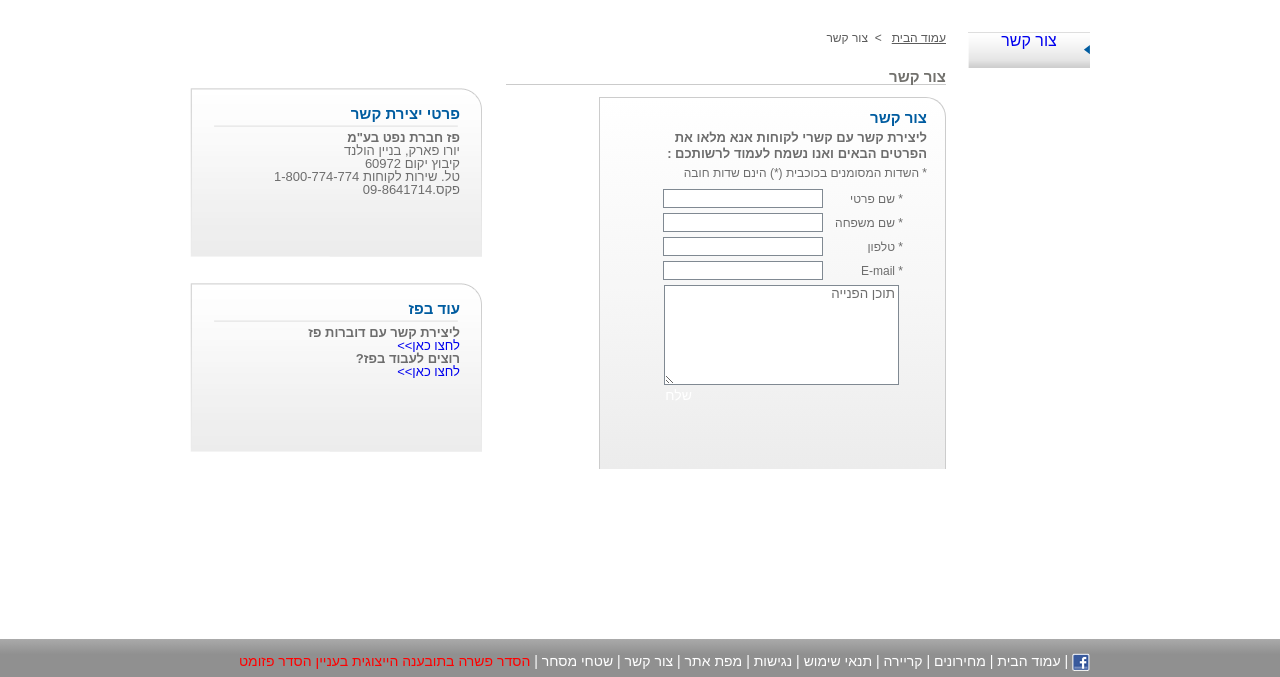
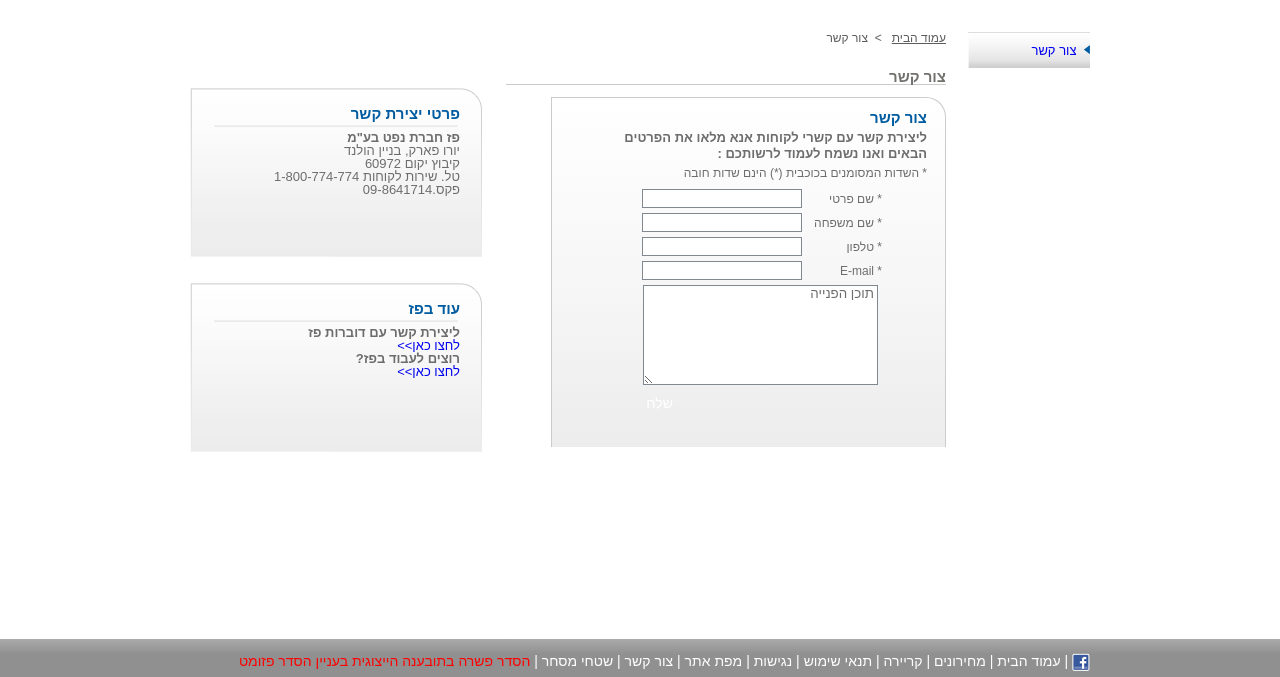
Before and after one commit to lalisite/midcourse, a plain HTML site: page contact.html in a window 1280 px wide. Shown: the part 123-800 px from the top of the page. Drawn offline with Linux system fonts and the light colour scheme.

Commit message:
last chg contact

```diff
--- a/contact.css
+++ b/contact.css
@@ -43,8 +43,8 @@
     border-style: solid solid none solid;
     border-width: 1px;
     border-color: #CCCCCC;
-    width: 347px;
-    min-height: 332px;
+    width: 395px;
+    height: 350px;
     padding: 12px 18px;
     background: #ffffff;
     background: -moz-linear-gradient(top, #ffffff 0%, #f7f7f7 49%, #f7f7f7 51%, #ececec 100%);
@@ -170,7 +170,9 @@ a.button {
 .fLeft {
     float: left;
 }
-
+a.selected{
+    margin-right:-50px;
+}
 /* =================================== */
 .layout1 .sideCubes {
     float: right;
@@ -258,7 +260,7 @@ a.button span.text {
 }
 .form{
     height:347px;
-    width: 293px;
+    width: 335px;
 }
 
 /* h1.title{
@@ -309,6 +311,12 @@ h1.title1{
 #sMenu>a:hover {
     background-position: -122px 0;
 }
+#sMenu>a{
+    font-size: 13px;
+line-height: 36px;
+vertical-align: middle;
+
+}
 #contactFormWrapper .fields input[type="text"] {
     width: 160px;
     padding: 3px;
@@ -333,7 +341,11 @@ h1.title1{
     margin-right: 4px;
     margin-bottom:0px;
 }
-#ctl00_Send {text-decoration:none;}
+#ctl00_Send {
+    text-decoration:none;
+    margin-top: 8px;
+    margin-left: 2px;
+}
 /* .col{
     float:right;
     background-color: lightgrey;
```
